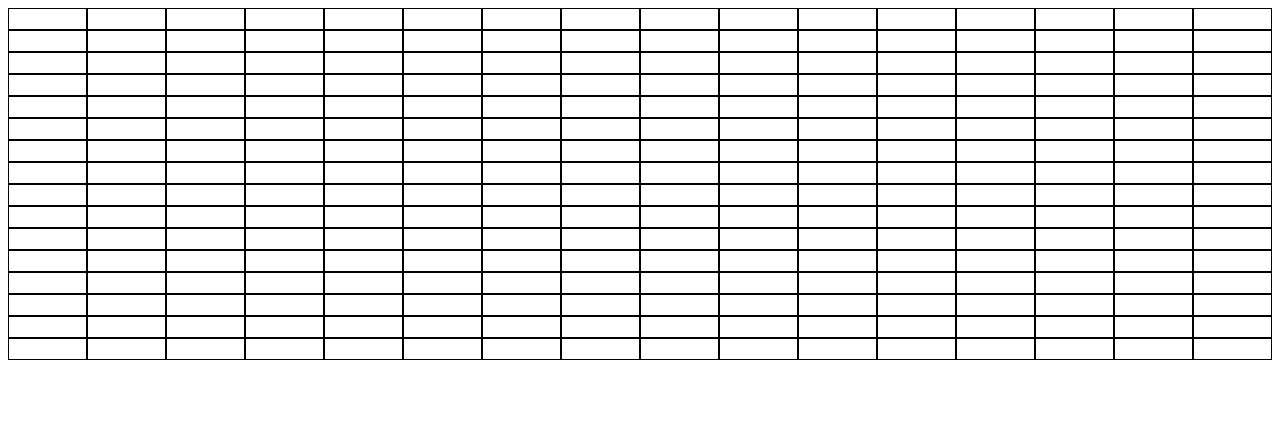
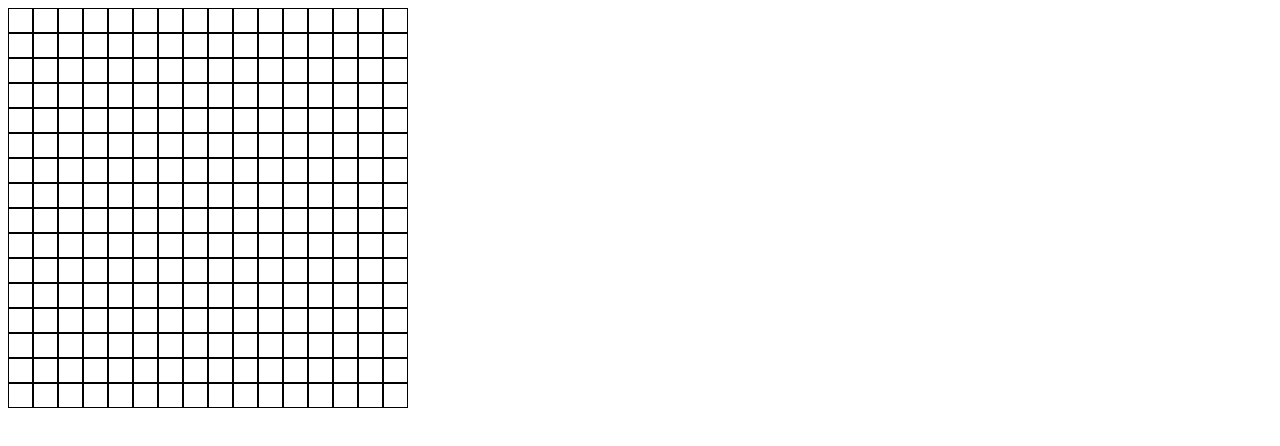
Before and after one commit to Lily37491/Etch-a-sketch, a plain HTML site: page index.html in a window 1280 px wide. Drawn offline with Linux system fonts and the light colour scheme; files that its build step writes are made by us from their sources; files whose address does not match are found by name.

Commit message:
Have same container width height for square div

```diff
--- a/style.css
+++ b/style.css
@@ -2,7 +2,8 @@
     display: grid;
     grid-template-columns: repeat(16, 1fr);
     grid-template-rows: repeat(16, 1fr);
-
+    width: 400px;
+    height: 400px;
 }
 
 .childDiv{
```
